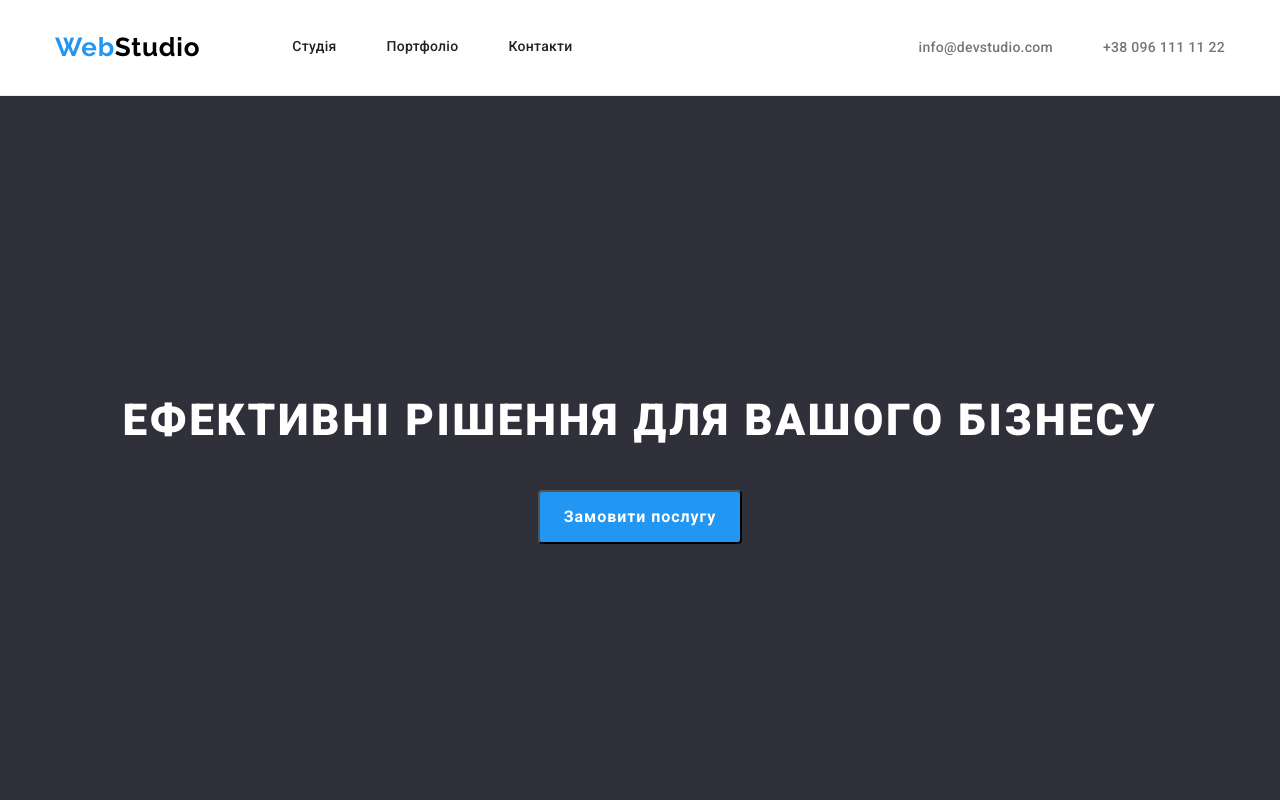
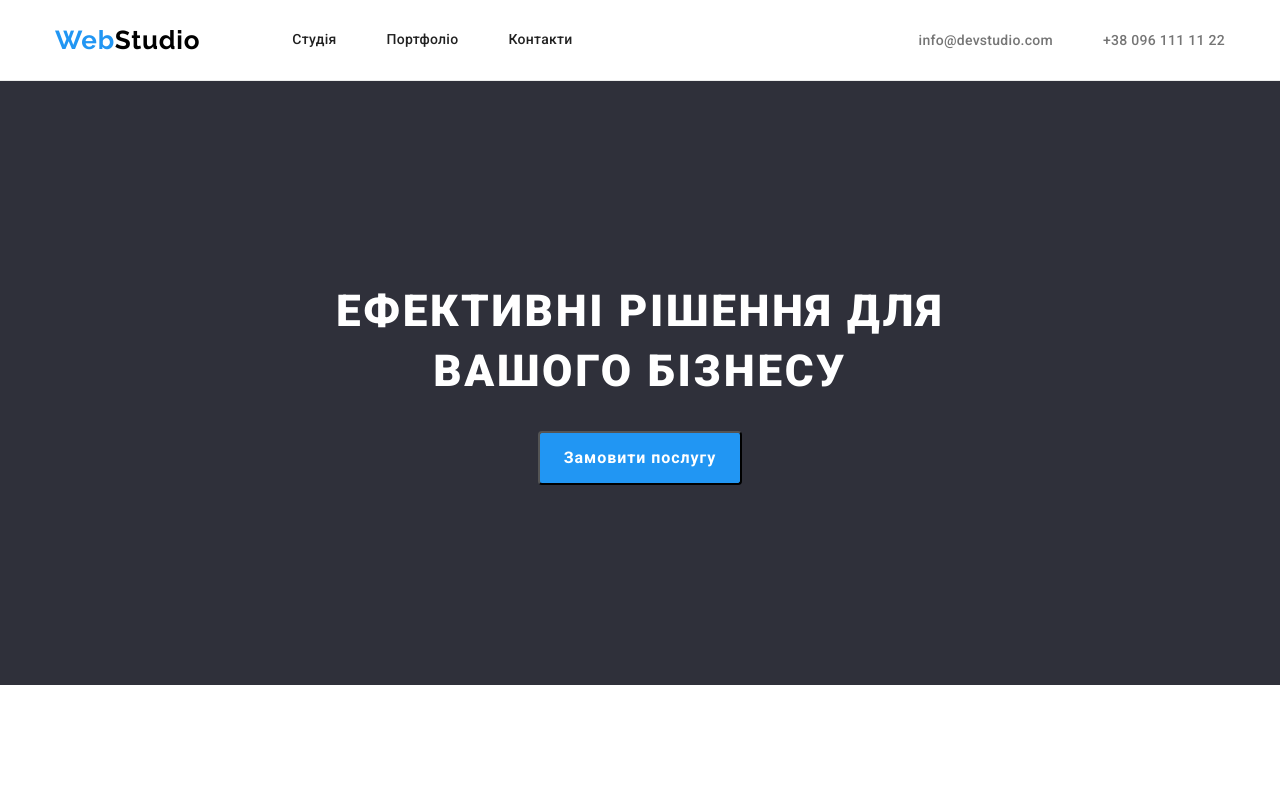
Before and after one commit to shpintal/goit-markup-hw-03, a plain HTML site: page index.html in a window 1280 px wide. Shown: the top 800 px of the page. Drawn offline with nearby package versions, Linux system fonts and the light colour scheme.

Commit message:
fixided 2

```diff
--- a/CSS/styles.css
+++ b/CSS/styles.css
@@ -66,6 +66,7 @@ header{
 }
 .navigation{
     display: flex;
+    align-items: center;
 }
 .nav-list,
 .list-addr{
@@ -82,9 +83,6 @@ header{
         margin-right: 92px;
         color: #000000;
         display: block;
-        padding-top: 32px;
-        padding-bottom: 32px;
-
 }
 .logo-start {
     color: var(--hover_focus-color);
@@ -159,17 +157,21 @@ color: #2196F3;
 .section-main{
 
     background-color: var(--section-main-color);
+    padding-top: 200px;
+    padding-bottom: 200px;
 }
 .main-title{
         font-style: normal;
         font-weight: 900;
         font-size: 44px;
         line-height: 60px;
+        max-width: 696px;
         text-align: center;
         letter-spacing: 0.06em;
         text-transform: uppercase;
         justify-items: center;
         margin-bottom: 40px;
+        margin: 0 auto;
         color: #FFFFFF;
 
 }
@@ -182,11 +184,7 @@ color: #2196F3;
         letter-spacing: 0.03em;
 
 }
-.main-section-wrapp{
-padding-top: 200px;
-padding-bottom: 210px;
 
-}
 .visually-hidden {
     visibility: hidden;
 }
@@ -307,13 +305,13 @@ display: flex;
         color: rgba(255, 255, 255, 0.6);
 
 }
-.futer-adress-item{
+.futer-adress-item:not(:last-child){
     margin-bottom: 12px;
 }
 /* ==============START PORTFOLIO============== */
 
 .portfolio-name-img{
-        font-style: normal;
+        font-style: normal;f
         font-weight: 700;
         font-size: 18px;
         line-height: 2;
@@ -371,7 +369,7 @@ margin-right: 8px;
 }
 .list-buttom{
     display: flex;
-    margin-bottom: 56px;
+    margin-bottom: 50px;
     justify-content: center;
 }
 .portfolio-butn:hover,
--- a/index.html
+++ b/index.html
@@ -41,7 +41,7 @@
       </div>
     </header>
     <main>
-      <section class="section section-main">
+      <section class="section-main">
         <div class="main-section-wrapp container">
           <h1 class="main-title">Ефективні рішення для вашого бізнесу</h1>
           <button class="modal-btn" type="button">Замовити послугу</button>
```
